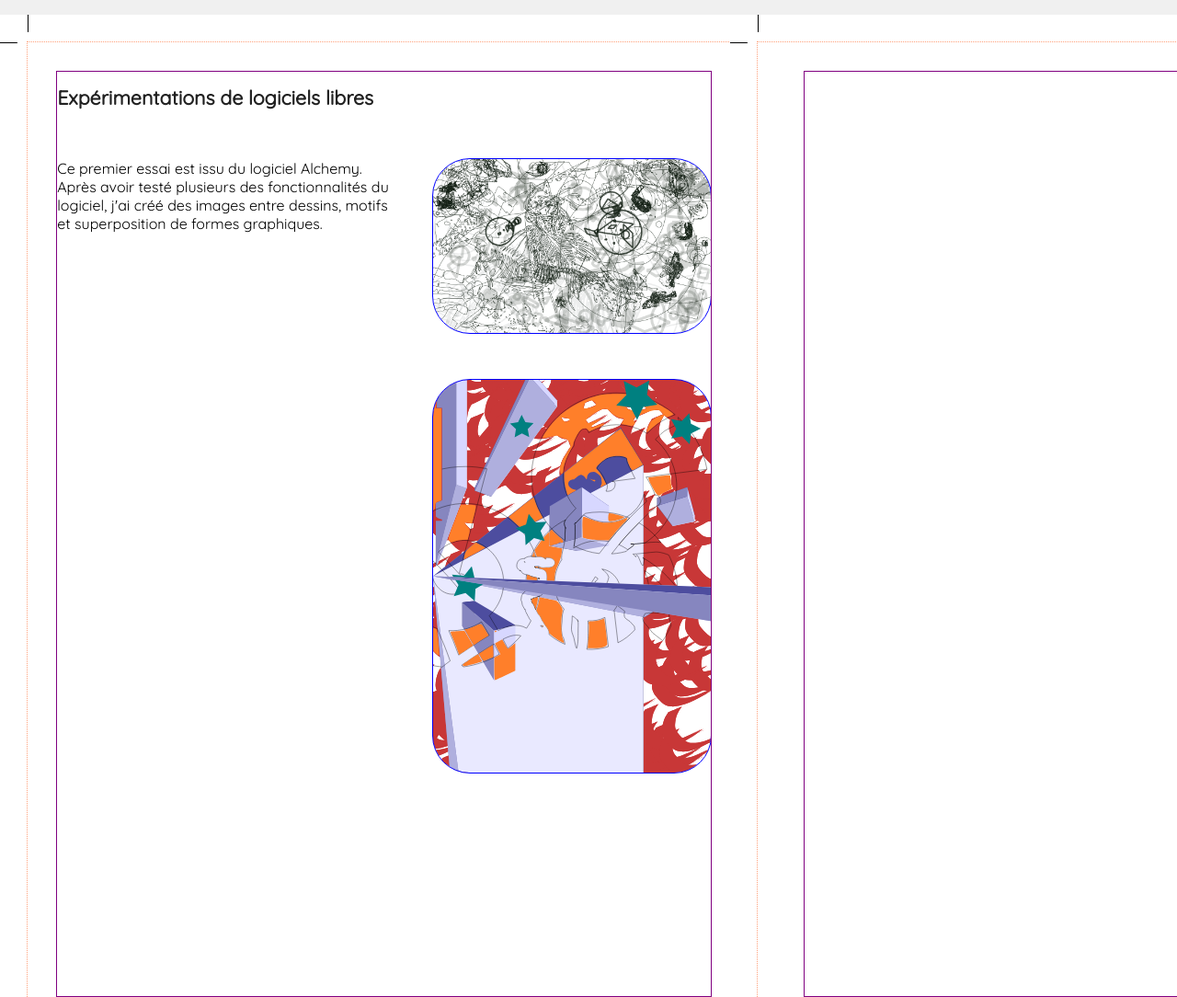
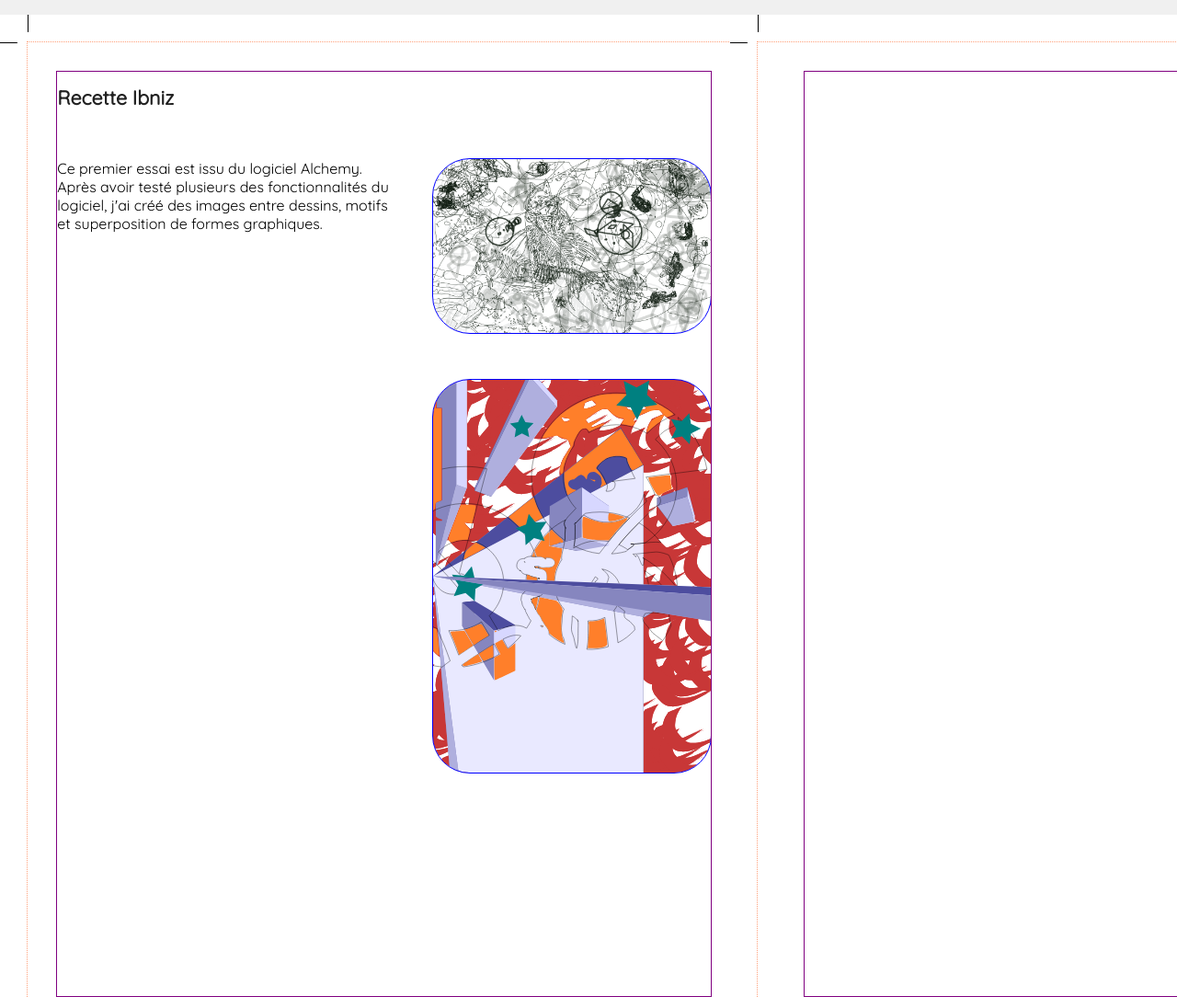
Before and after one commit to bachy/cusine-graphique, a website: page pages/antho/index.html in a window 1280 px wide. Shown: the top 1084 px of the page at 92% size. Drawn offline with Linux system fonts and the light colour scheme.

Commit message:
j'ai modifié ma double page

```diff
--- a/pages/antho/index.html
+++ b/pages/antho/index.html
@@ -20,7 +20,7 @@
           <div class="body">
             <!-- <div class="bloc x1 y1 w8 b0" style="margin-bottom:0pt;"> -->
               <!-- ici je rentre les contenus de ma page de gauche -->
-              <h1>Expérimentations de logiciels libres</h1>
+              <h1>Recette Ibniz</h1>
               <br/>
               <p class="flotte">
               <img src="images/img.png" alt="test motifs px"/>
```
